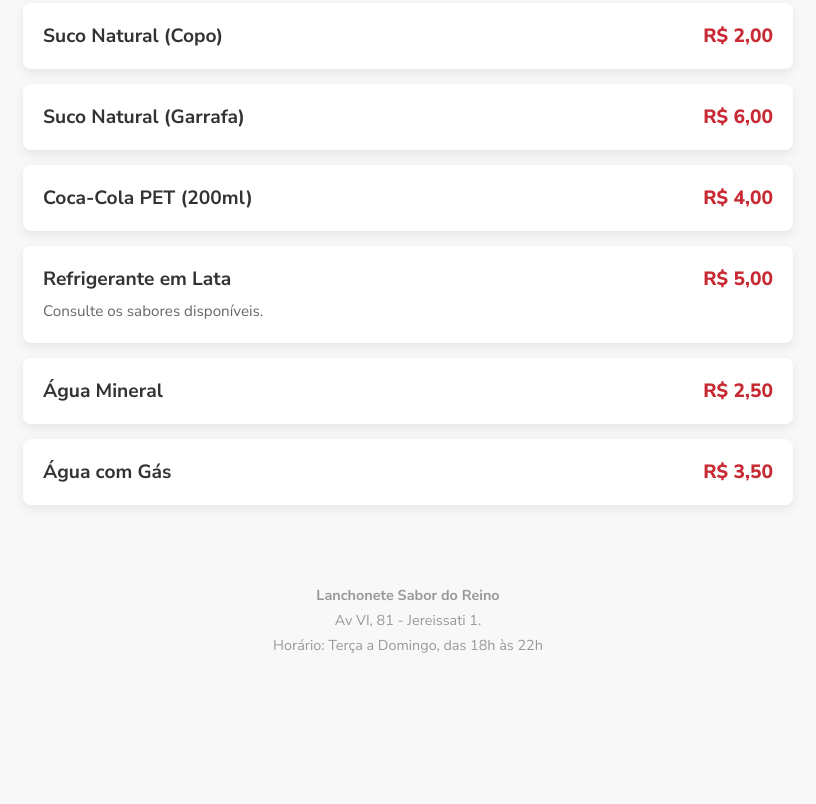
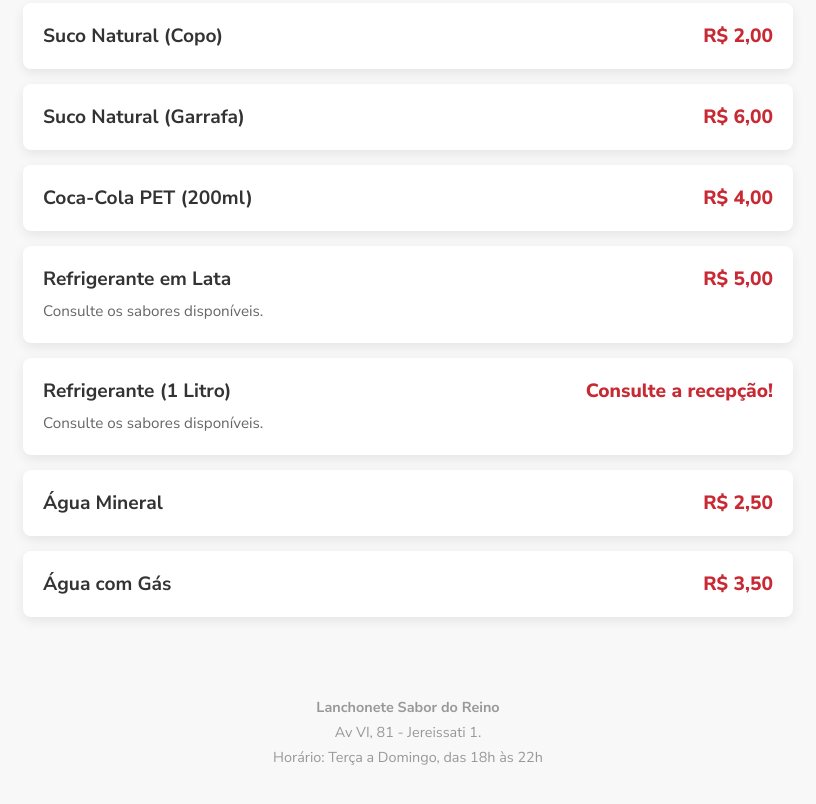
Before and after one commit to cbgnoceara/Card-pio-CBG, a plain HTML site: page index.html in a window 1280 px wide. Shown: the part 1250-2054 px from the top of the page, without its empty margins (232-1048 px from the left). Before the commit the page ends 1950 px from the top, so only its background shows below. Drawn offline with Linux system fonts and the light colour scheme.

Commit message:
Update index.html

```diff
--- a/index.html
+++ b/index.html
@@ -230,6 +230,13 @@
             </div>
             <div class="menu-item">
                 <div class="item-header">
+                    <h3>Refrigerante (1 Litro)</h3>
+                    <span class="price">Consulte a recepção!</span>
+                </div>
+                 <p class="description">Consulte os sabores disponíveis.</p>
+            </div>
+            <div class="menu-item">
+                <div class="item-header">
                     <h3>Água Mineral</h3>
                     <span class="price">R$ 2,50</span>
                 </div>
```
